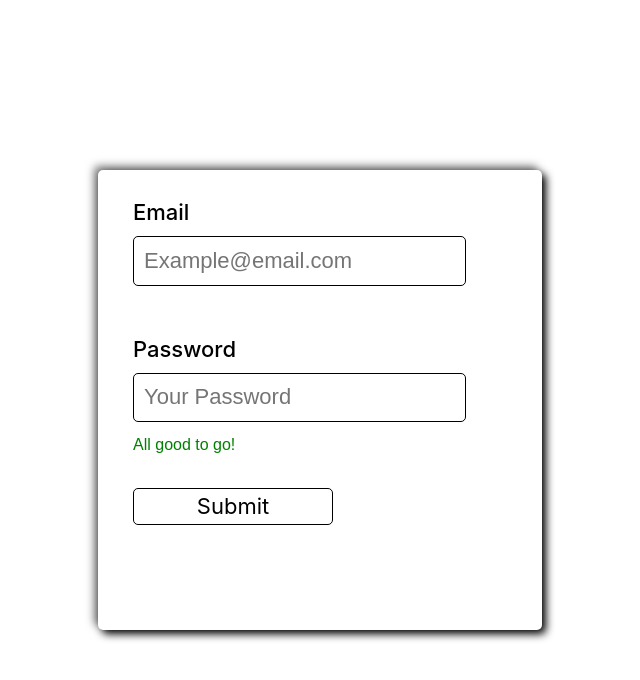
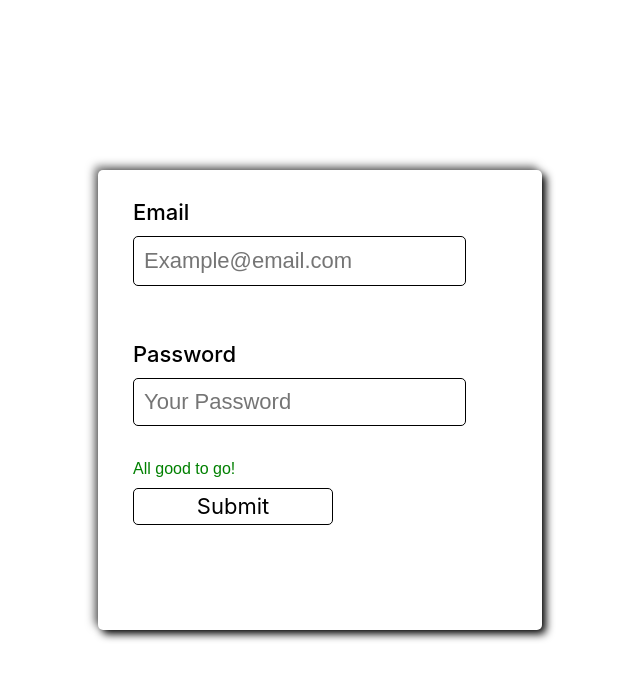
Before and after one commit to arorachirag/F2-FinalModuleTest, a plain HTML site: page index.html in a window 1280 px wide. Shown: the whole page, without its empty margins (320-960 px from the left). Drawn offline with Linux system fonts and the light colour scheme.

Commit message:
Code changes 3

```diff
--- a/index.html
+++ b/index.html
@@ -18,7 +18,7 @@
           <div class="inputCont" id="passContainer">
             <label for="password">Password</label>
             <input type="password" name="password" id="password" placeholder="Your Password" required="">
-          <p id="formPara" style="color: green;">All good to go!</p></div>
+          <p id="formPara" style="color: green;margin-top: 20px;">All good to go!</p></div>
           <button>Submit</button>
         </form>
       </section>
--- a/styles.css
+++ b/styles.css
@@ -63,7 +63,6 @@ main {
 }
 
 button {
-    margin-top: 10px;
     width: 200px;
     padding: 10px 20px;
     font-family: Inter;
```
